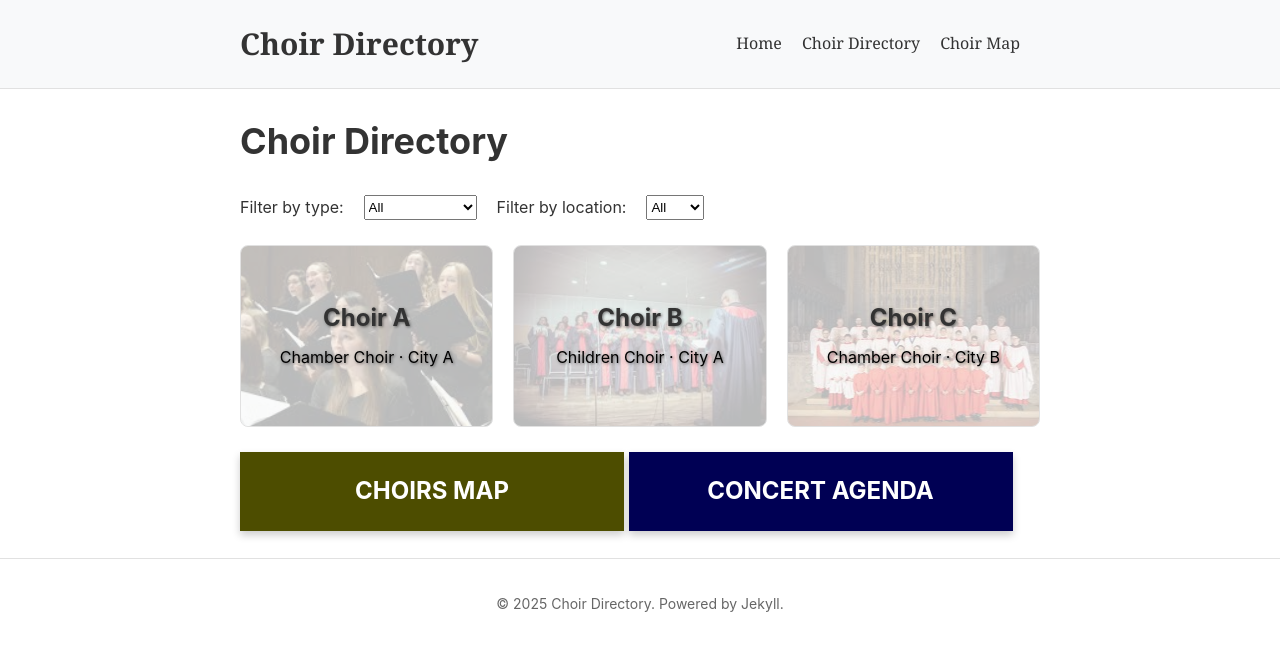
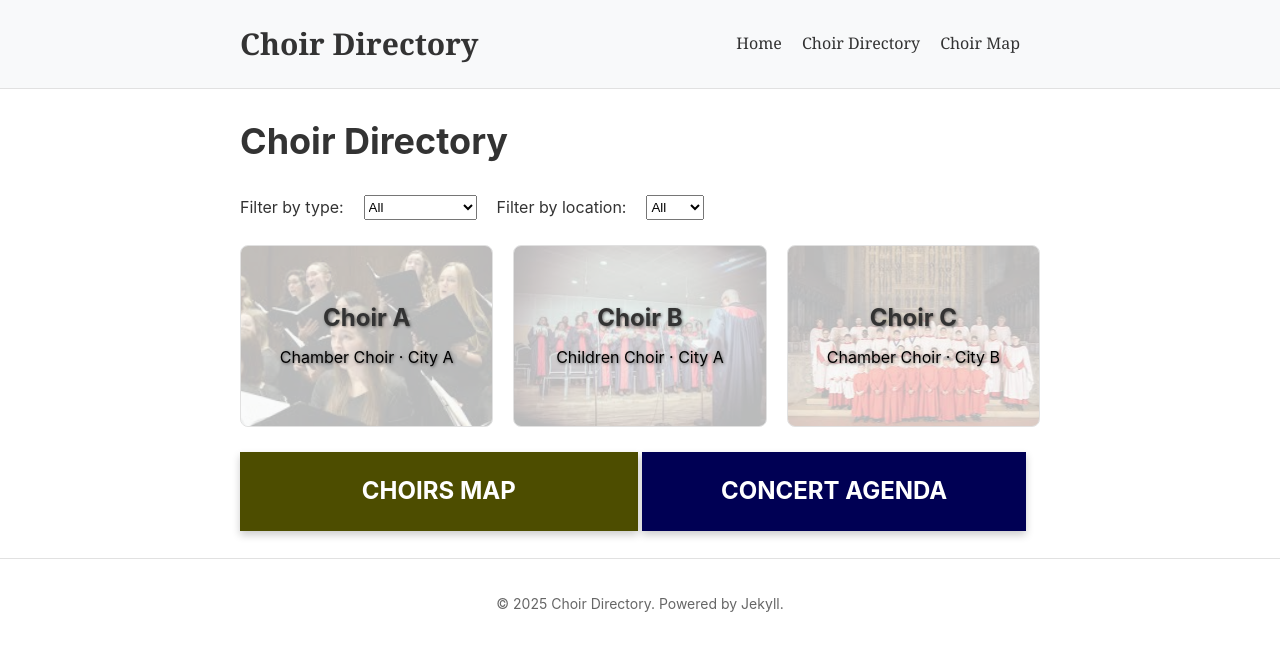
Before and after one commit to jllobera/choir-directory, a Jekyll site: the page built from directory.html, in a window 1280 px wide. Shown: the top 651 px of the page. Built offline with Jekyll 4.4.1, drawn with Linux system fonts in a browser that asks for light colours; a script that is not in the unit is left out.

Commit message:
Update choir-map-button.html

```diff
--- a/_includes/choir-map-button.html
+++ b/_includes/choir-map-button.html
@@ -1,7 +1,7 @@
 <!-- _includes/choir-map-button.html -->
 <a href="{{ '/map.html' | relative_url }}"
    class="browse-button"
-   style="--button-width-desktop: {{ include.button-width-desktop | default: '48%' }};
+   style="--button-width-desktop: {{ include.button-width-desktop | default: '49.7%' }};
           --button-width-mobile: {{ include.button-width-mobile | default: '100%' }};
           --button-bg-color: olive;
           color: white;">
```
